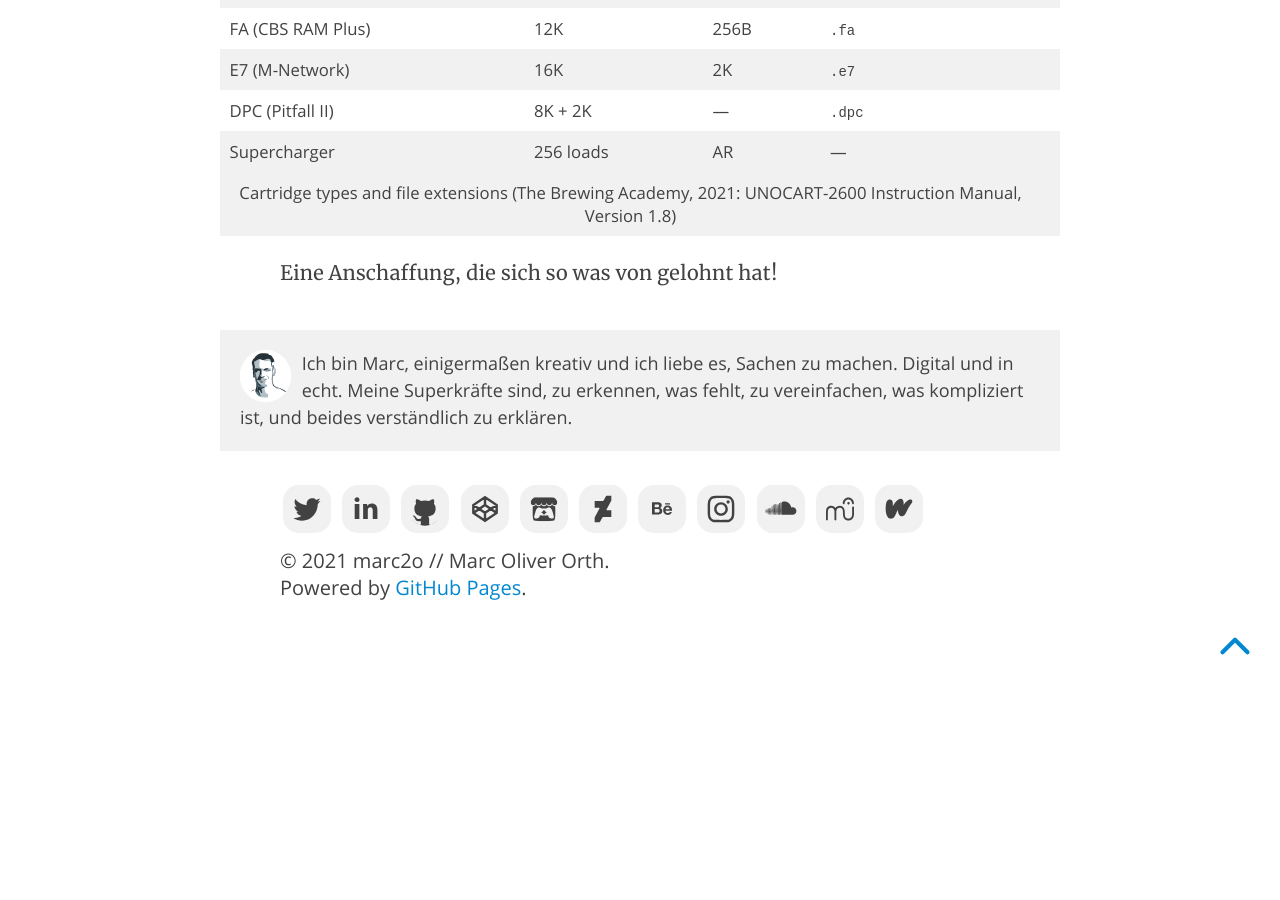
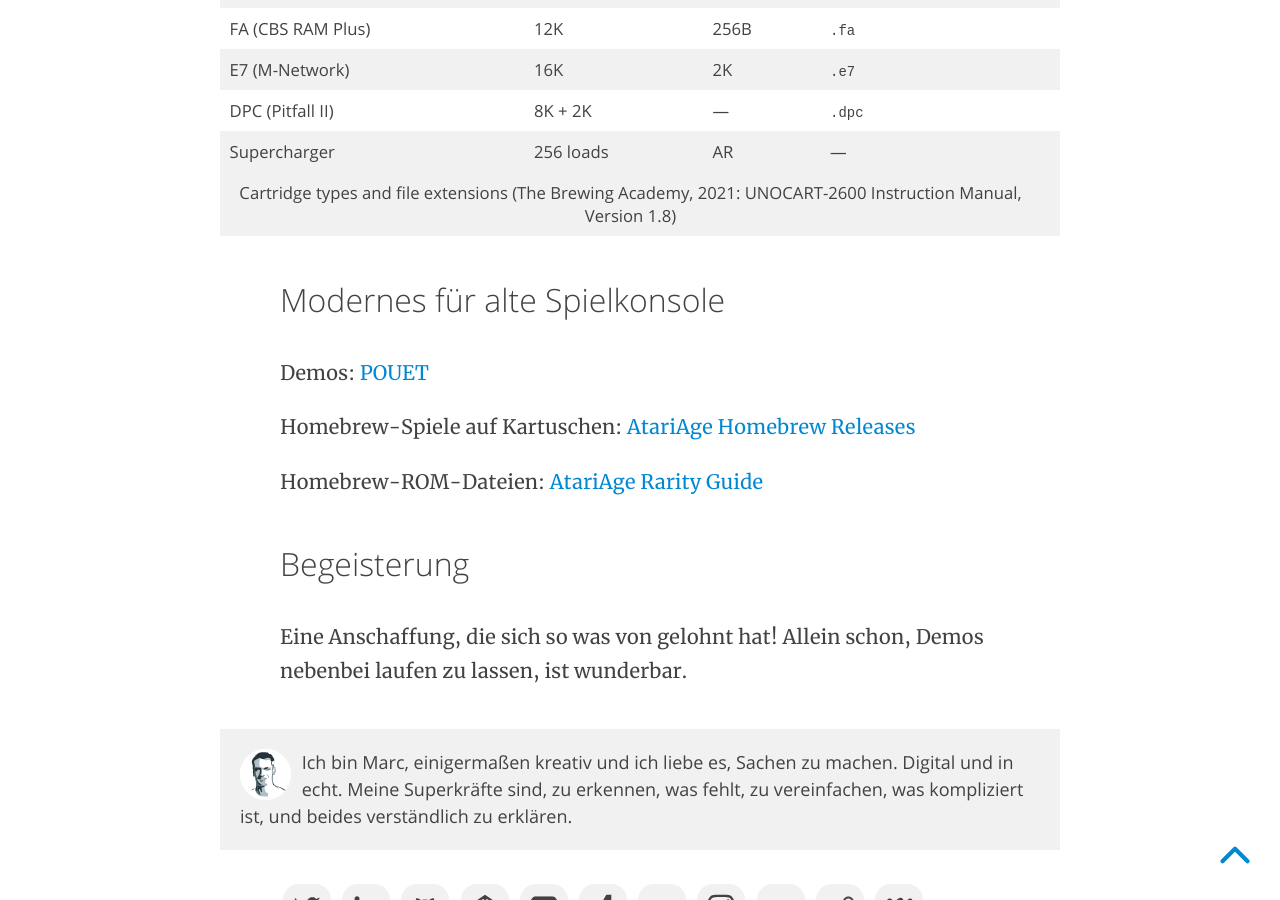
Before and after one commit to marc2o/marc2o.github.io, a Jekyll site: the page built from _posts/2021-07-16-UNOCART-2600.md, in a window 1280 px wide and 900 px high, scrolled down 3555 px. Built offline with Jekyll 4.4.1, drawn with Linux system fonts in a browser that asks for light colours; before the commit the page ends 4246 px from its top, so only the background shows below that.

Commit message:
Update 2021-07-16-UNOCART-2600.md

```diff
--- a/_posts/2021-07-16-UNOCART-2600.md
+++ b/_posts/2021-07-16-UNOCART-2600.md
@@ -65,4 +65,14 @@ Das UNOCART-2600 »versteht« ROM-Dateien mit den Endungen `.bin`, `.rom` und `.
     <figcaption>Cartridge types and file extensions (The Brewing Academy, 2021: UNOCART-2600 Instruction Manual, Version 1.8)</figcaption>
 </figure>
 
-Eine Anschaffung, die sich so was von gelohnt hat!
+## Modernes für alte Spielkonsole
+
+Demos: [POUET](https://www.pouet.net/prodlist.php?platform%5B%5D=Atari+VCS&page=1)
+
+Homebrew-Spiele auf Kartuschen: [AtariAge Homebrew Releases](https://atariage.com/store/)
+
+Homebrew-ROM-Dateien: [AtariAge Rarity Guide](https://atariage.com/software_list.php?SystemID=2600&searchValue=&Submit2=Begin+Search&searchCompanyID=ALL&searchRegion=ALL&searchTvFormat=ALL&searchRarity=11&searchLabel=&searchROM=checkbox&orderByValue=Ascending&recordsPerPage=100&searchType=NORMAL)
+
+## Begeisterung
+
+Eine Anschaffung, die sich so was von gelohnt hat! Allein schon, Demos nebenbei laufen zu lassen, ist wunderbar.
```
